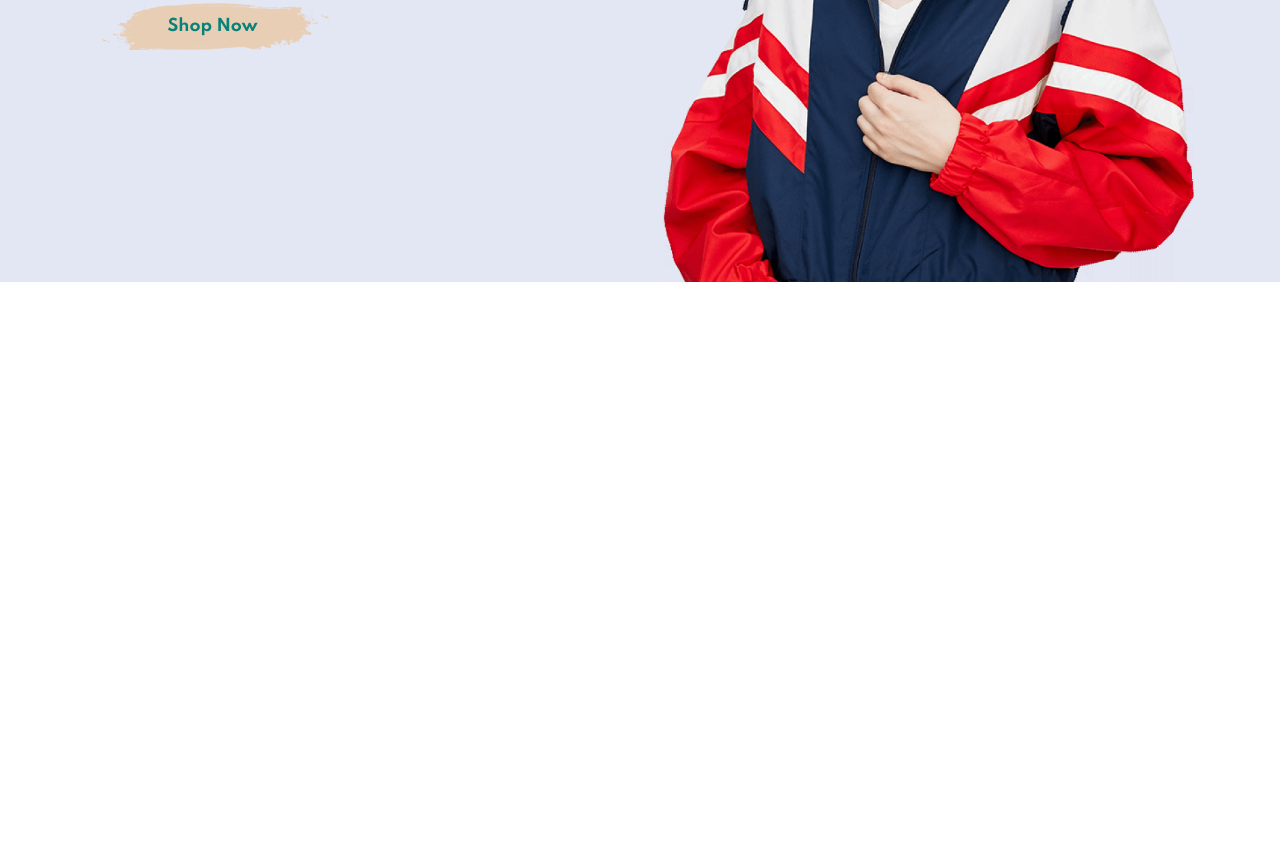
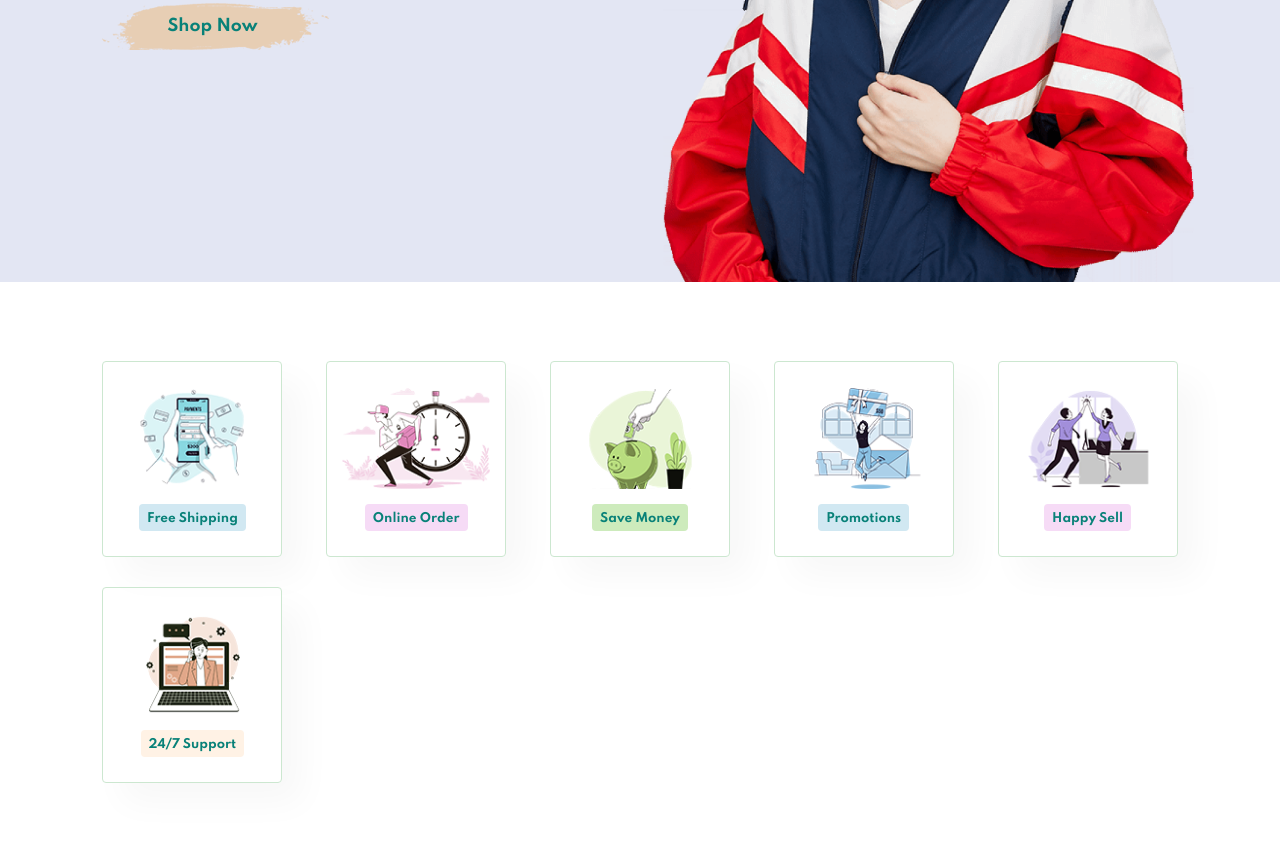
Before and after one commit to tanvir0908/Cara-Ecommarce-Website, a plain HTML site: page index.html in a window 1280 px wide. Shown: the part 514-1376 px from the top of the page. Before the commit the page ends 800 px from the top, so only its background shows below. Drawn offline with Linux system fonts and the light colour scheme.

Commit message:
sticky navbar and features section completed

```diff
--- a/index.html
+++ b/index.html
@@ -48,7 +48,34 @@
         <button>Shop Now</button>
       </section>
     </header>
-    <main></main>
+    <main>
+      <section id="feature" class="section-p1">
+        <div class="feature-box">
+          <img src="./images/features/f1.png" alt="" />
+          <h6>Free Shipping</h6>
+        </div>
+        <div class="feature-box">
+          <img src="./images/features/f2.png" alt="" />
+          <h6>Online Order</h6>
+        </div>
+        <div class="feature-box">
+          <img src="./images/features/f3.png" alt="" />
+          <h6>Save Money</h6>
+        </div>
+        <div class="feature-box">
+          <img src="./images/features/f4.png" alt="" />
+          <h6>Promotions</h6>
+        </div>
+        <div class="feature-box">
+          <img src="./images/features/f5.png" alt="" />
+          <h6>Happy Sell</h6>
+        </div>
+        <div class="feature-box">
+          <img src="./images/features/f6.png" alt="" />
+          <h6>24/7 Support</h6>
+        </div>
+      </section>
+    </main>
     <footer></footer>
     <!-- JavaScript Link -->
     <script src="./scripts/script.js"></script>
--- a/styles/style.css
+++ b/styles/style.css
@@ -40,7 +40,7 @@ p {
   margin: 15px 0 20px 0;
 }
 .section-p1 {
-  padding: 40px 80px;
+  padding: 5% 8%;
 }
 .section-m1 {
   margin: 40px 0;
@@ -128,6 +128,50 @@ p {
   font-weight: 700;
   font-size: 16px;
 }
-#hero button:hover{
+#hero button:hover {
   color: #1a1a1a;
 }
+
+/* Feature Section */
+#feature {
+  display: flex;
+  align-items: center;
+  justify-content: space-between;
+  flex-wrap: wrap;
+}
+.feature-box {
+  width: 180px;
+  text-align: center;
+  padding: 25px 15px;
+  box-shadow: 20px 20px 34px rgba(0, 0, 0, 0.03);
+  border: 1px solid #cce7d0;
+  border-radius: 4px;
+  margin: 15px 0;
+}
+.feature-box:hover {
+  box-shadow: 10px 10px 54px rgba(70, 62, 221, 0.1);
+}
+.feature-box img {
+  width: 100%;
+  margin-bottom: 10px;
+}
+.feature-box h6 {
+  padding: 9px 8px 6px 8px;
+  display: inline-block;
+  line-height: 1;
+  border-radius: 4px;
+  color: #088178;
+  background-color: #d1e8f2;
+}
+.feature-box:nth-child(2) h6 {
+  background-color: #f6dbf6;
+}
+.feature-box:nth-child(3) h6 {
+  background-color: #cdebbc;
+}
+.feature-box:nth-child(5) h6 {
+  background-color: #f6dbf6;
+}
+.feature-box:nth-child(6) h6 {
+  background-color: #fff2e5;
+}
```
